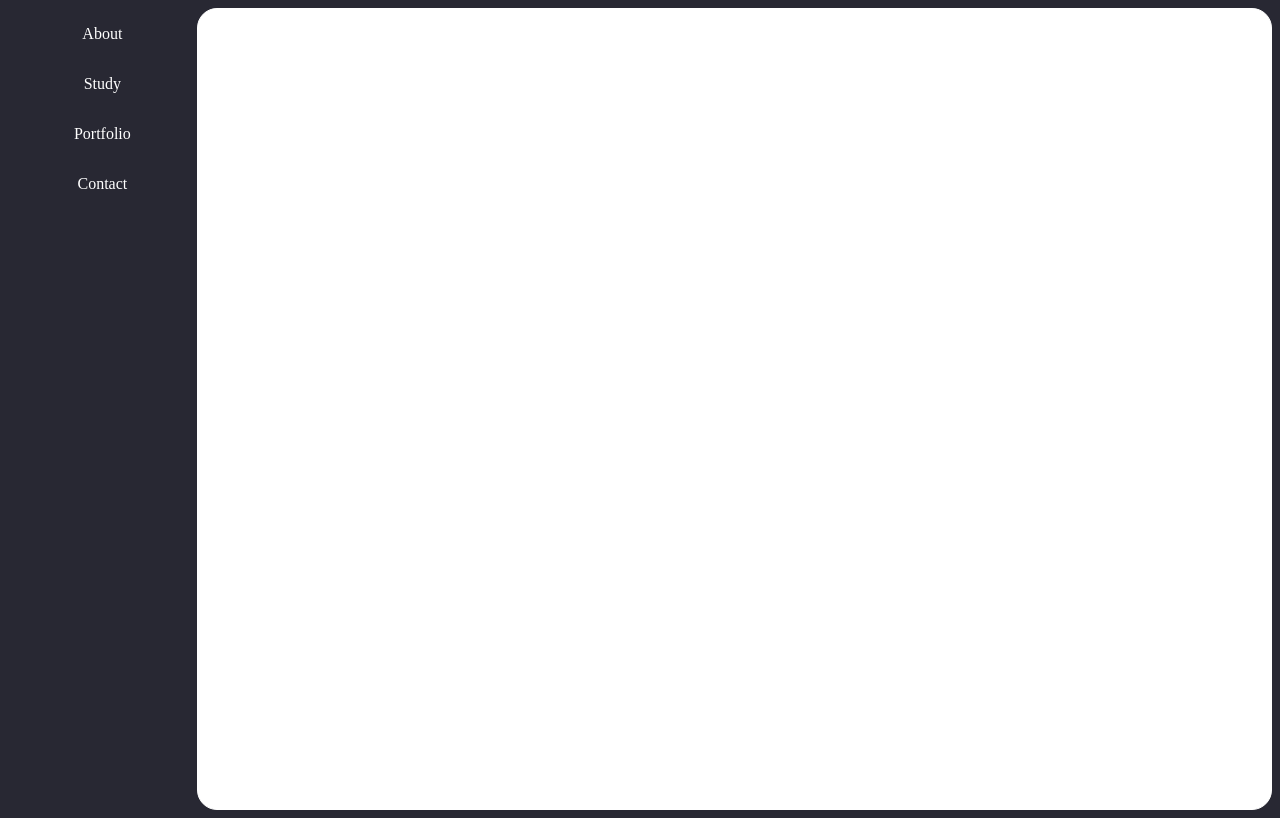
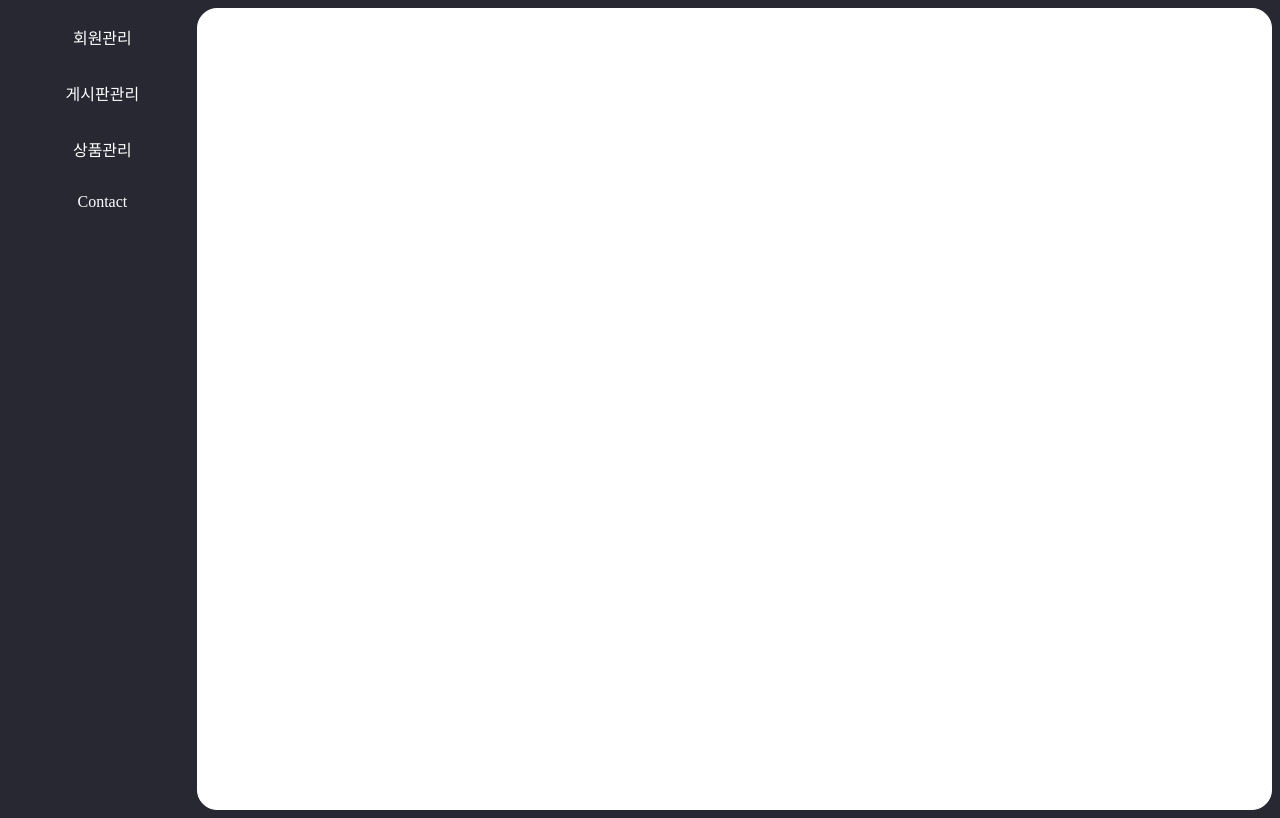
Before and after one commit to Dasom1008/myProject, a plain HTML site: page adminPage/admin.html in a window 1280 px wide. Drawn offline with Linux system fonts and the light colour scheme.

Commit message:
admin메뉴 수정

```diff
--- a/adminPage/admin.html
+++ b/adminPage/admin.html
@@ -12,10 +12,10 @@
     <div class="container">
         <div class="nav-area">
             <nav>
-                <a data-tab="About" href="#">About</a>
-                <a data-tab="Study" href="#">Study</a>
-                <a data-tab="Portfolio" href="#">Portfolio</a>
-                <a data-tab="Contact" href="#">Contact</a>
+                <a data-tab="menu1" href="#">회원관리</a>
+                <a data-tab="menu2" href="#">게시판관리</a>
+                <a data-tab="menu3" href="#">상품관리</a>
+                <a data-tab="menu4" href="#">Contact</a>
             </nav>
         </div>
         <div class="content-area">
```
Also changed, not shown: index.html (+1 -1 lines).
